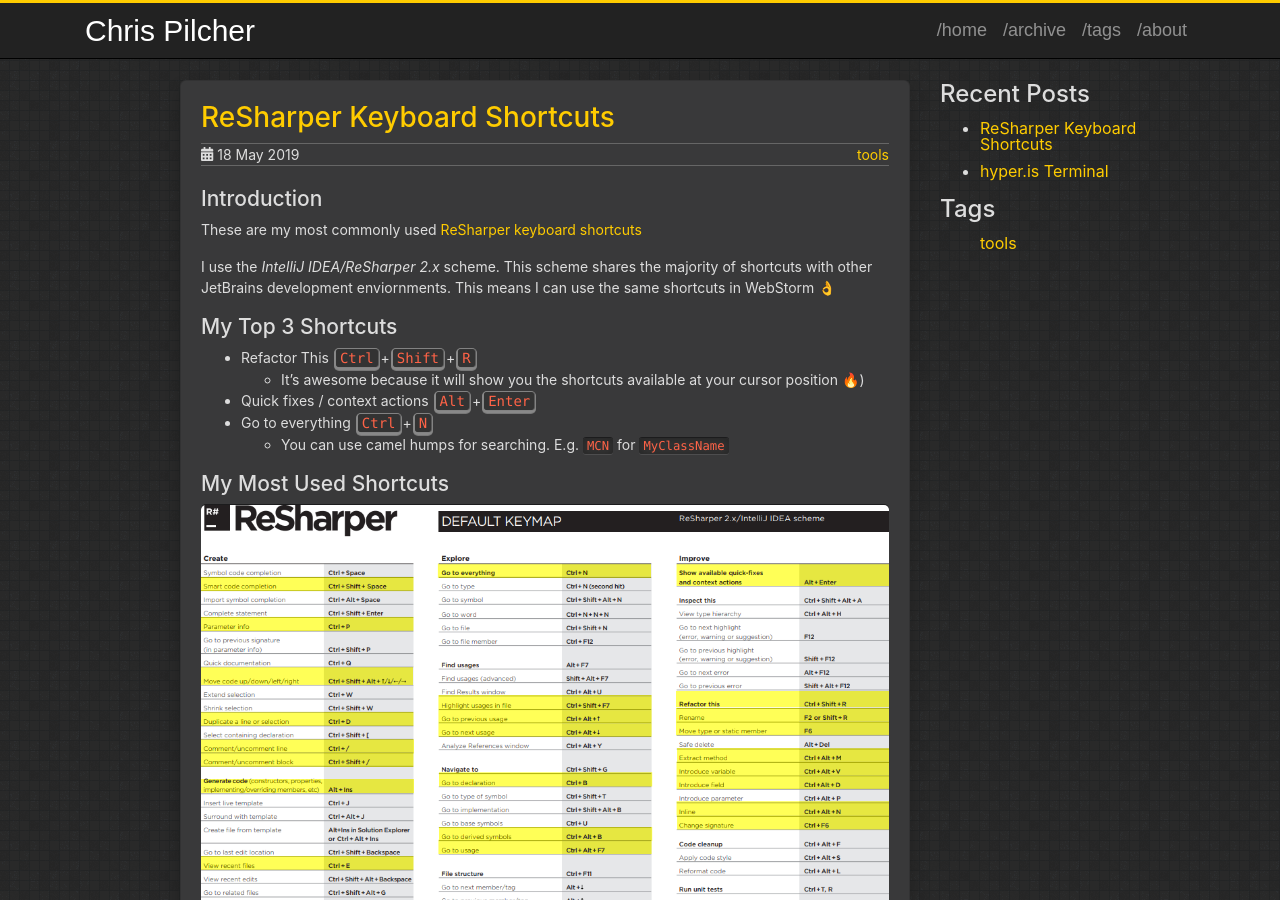
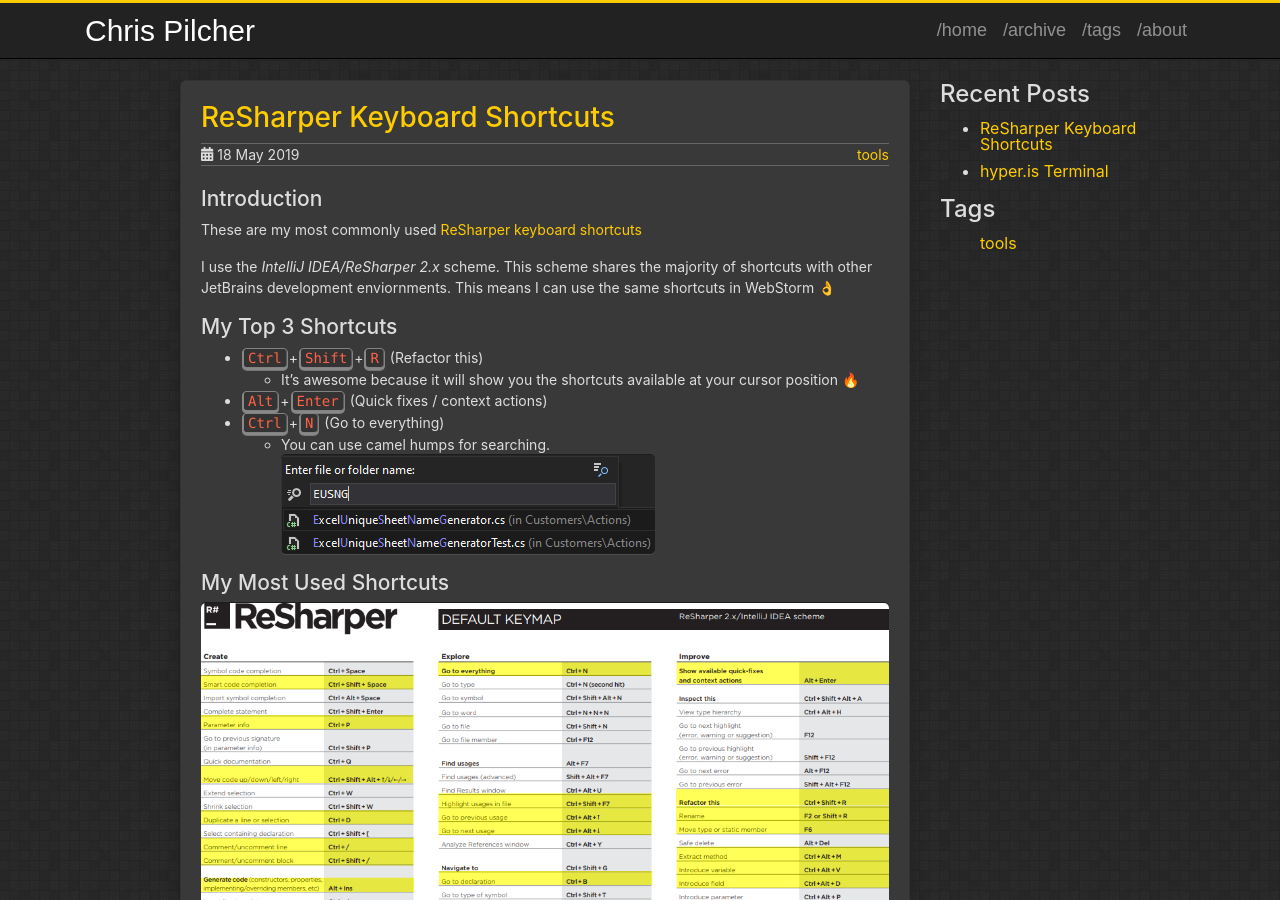
Before and after one commit to chris-pilcher/chris-pilcher.github.io, a Jekyll site: the page built from _posts/2019-05-18-resharper-shortcuts.md, in a window 1280 px wide and 900 px high. Built offline with Jekyll 4.4.1, drawn with Linux system fonts in a browser that asks for light colours.

Commit message:
More ReSharper

```diff
--- a/_posts/2019-05-18-resharper-shortcuts.md
+++ b/_posts/2019-05-18-resharper-shortcuts.md
@@ -15,11 +15,11 @@
 
 ## My Top 3 Shortcuts
 
-* Refactor This  `Ctrl`{: .key}+`Shift`{:.key}+`R`{:.key}
-  * It's awesome because it will show you the shortcuts available at your cursor position 🔥)
-* Quick fixes / context actions `Alt`{: .key}+`Enter`{:.key}
-* Go to everything `Ctrl`{: .key}+`N`{:.key}
-  * You can use camel humps for searching. E.g. `MCN` for `MyClassName`
+* `Ctrl`{: .key}+`Shift`{:.key}+`R`{:.key} (Refactor this)
+  * It's awesome because it will show you the shortcuts available at your cursor position 🔥
+* `Alt`{: .key}+`Enter`{:.key} (Quick fixes / context actions)
+* `Ctrl`{: .key}+`N`{:.key} (Go to everything)
+  * You can use camel humps for searching. ![img]({{ '/assets/images/resharper-camel-humps-search.png' | relative_url }})
 
 ## My Most Used Shortcuts
 
@@ -27,4 +27,4 @@
 
 ## Camel Case
 
-[![img]({{ '/assets/images/resharper-camel-humps.png' | relative_url }}){: .center-image }]({{ '/assets/images/resharper-camel-humps.png' | relative_url }})
+[![img]({{ '/assets/images/resharper-camel-humps-settings.png' | relative_url }}){: .center-image }]({{ '/assets/images/resharper-camel-humps-settings.png' | relative_url }})
```
Also changed, not shown: assets/images/resharper-camel-humps-search.png (added), assets/images/resharper-camel-humps-settings.png (renamed from assets/images/resharper-camel-humps.png).
